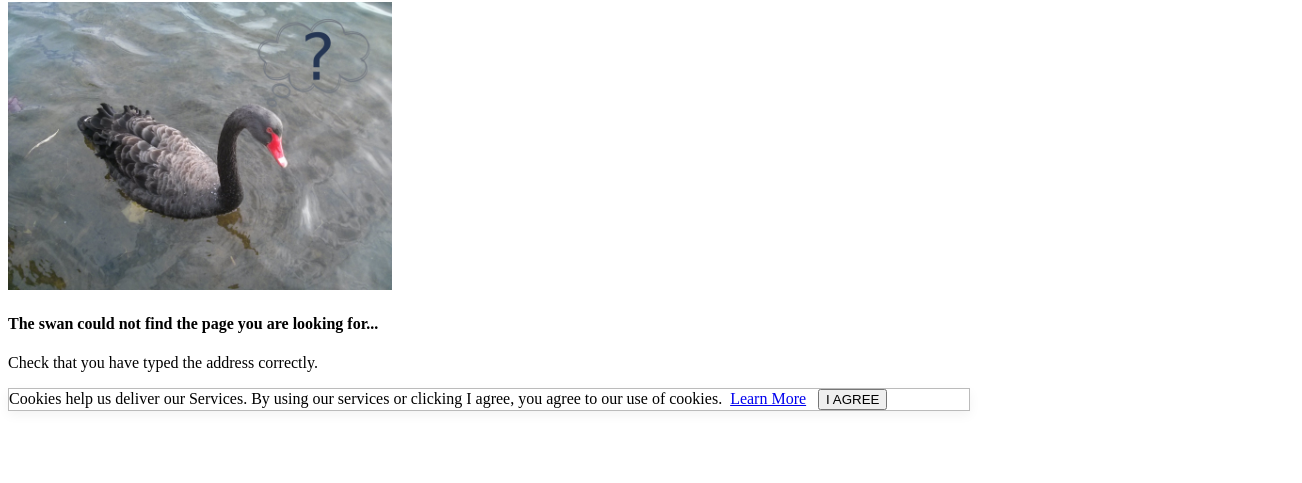
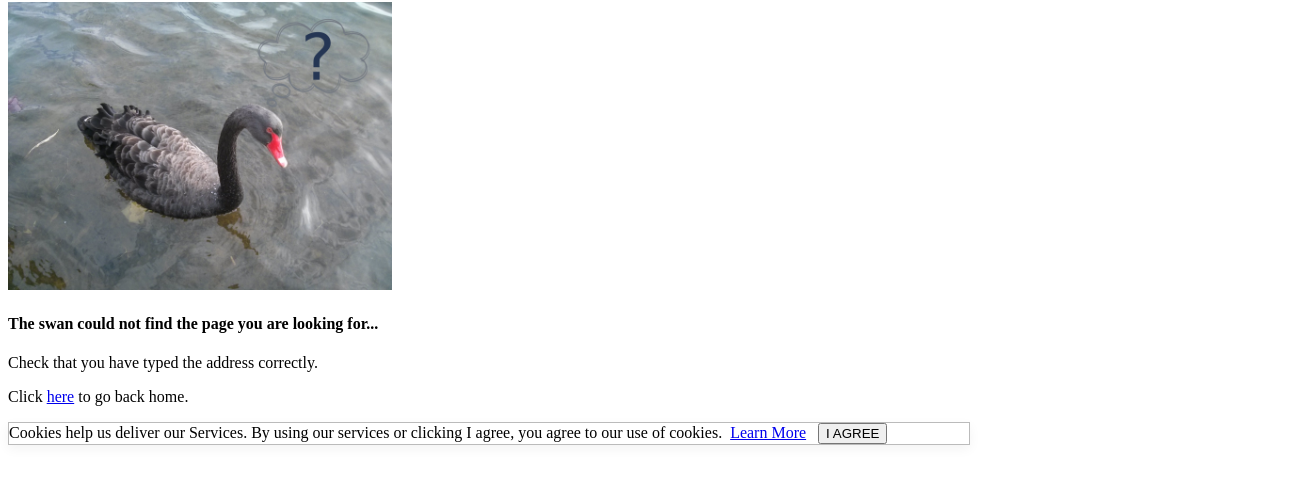
Before and after one commit to chilobe/chilobe.github.io, a plain HTML site: page 404.html in a window 1280 px wide. Shown: the part 147-630 px from the top of the page, 1302 px wide, since content can reach past the window. Drawn offline with nearby package versions, Linux system fonts and the light colour scheme.

```diff
--- a/404.html
+++ b/404.html
@@ -48,6 +48,7 @@
       <img src="img/confused_swan.jpg" class="img-thumbnail" alt="a confused_swan">
       <h4>The swan could not find the page you are looking for...</h4>
       <p class="lead">Check that you have typed the address correctly.</p>
+      <p class="lead">Click <a href="./index.html">here</a> to go back home.</p>
     </div>
   </main>
   <!-- Optional JavaScript -->
--- a/scripts/main.js
+++ b/scripts/main.js
@@ -21,7 +21,7 @@
 
   /*Check if cookies are enabled*/
 
-  var $cookieAcceptancePopUp = $("<div class='card box-shadow cookie-policy fixed-bottom container'><div class='card-body'><span>Cookies help us deliver our Services. By using our services or clicking I agree, you agree to our use of cookies.&nbsp </span><a href='#'>Learn More</a>&nbsp&nbsp <button type='button' class='btn btn-raised btn-primary' data-button-role='cookie-policy-agree'>I AGREE</button></div></div>")
+  var $cookieAcceptancePopUp = $("<div class='card box-shadow cookie-policy fixed-bottom container'><div class='card-body'><span>Cookies help us deliver our Services. By using our services or clicking I agree, you agree to our use of cookies.&nbsp </span><a href='privacypolicy.html'>Learn More</a>&nbsp&nbsp <button type='button' class='btn btn-raised btn-primary' data-button-role='cookie-policy-agree'>I AGREE</button></div></div>")
   console.log($cookieAcceptancePopUp);
   if(cookieJar.getCookie(COOKIE_POLICY_ACCEPTED)==='yes')
   {
--- a/stylesheets/styles.css
+++ b/stylesheets/styles.css
@@ -48,7 +48,7 @@ body
 
 .theme-toggle
 {
-  display: inline-block;
+
   position: relative;
   left: +30px;
   z-index: 1;
```
Also changed, not shown: privacypolicy.html (+2 -2 lines).
